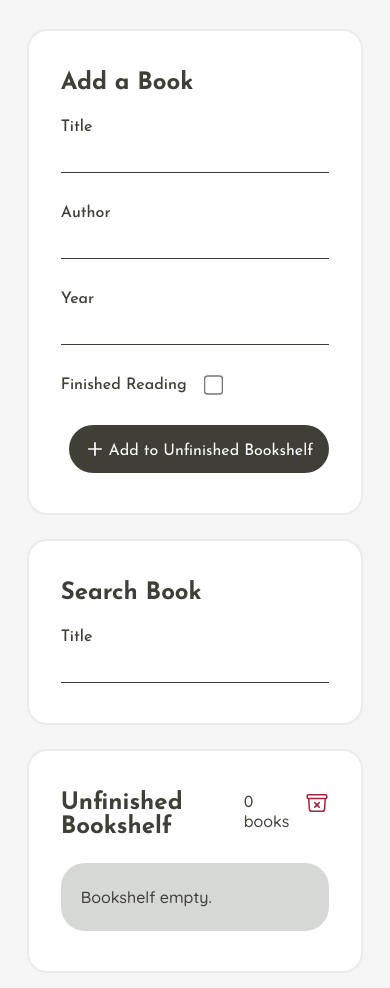
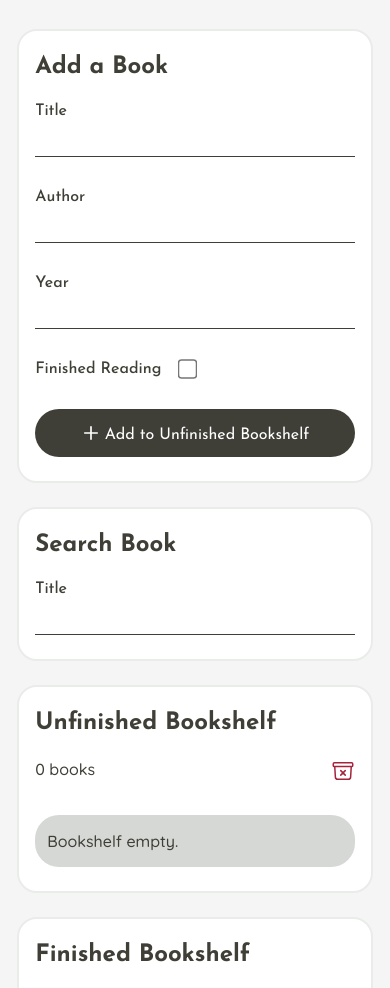
Before and after one commit to anindyoo/dicoding-react-3-bookshelf-app-starter-project, a plain HTML site: page index.html in a window 390 px wide. Shown: the part 91-1079 px from the top of the page. Drawn offline with Linux system fonts and the light colour scheme.

Commit message:
feat: add stylings for mobile screen.

```diff
--- a/assets/styles/style.css
+++ b/assets/styles/style.css
@@ -223,7 +223,7 @@ header .center-element {
   flex-direction: column;
   justify-content: center;
   align-items: center;
-  gap: 0.75rem;
+  gap: 1.5rem;
 }
 
 .check-icon {
@@ -331,3 +331,47 @@ header .center-element {
   color: #FFFFFF;
   background-color: var(---danger-color);
 }
+
+@media screen and (max-width: 768px) {
+  section {
+    padding: 1.5rem 1rem;
+    border-radius: 1.25rem;
+  }
+
+  .center-element {
+    width: 95%;
+  }
+
+  .list-header {
+    flex-direction: column;
+  }
+
+  .count-empty-wrapper {
+    justify-content: space-between;
+    margin-bottom: 2rem;
+  }
+
+  .submit-button-wrappper button {
+    justify-content: center;
+  }
+
+  .modal-container {
+    width: 90%;
+  }
+}
+
+@media screen and (max-width: 425px) {
+  .submit-button-wrappper {
+    align-items: stretch;
+    width: 100%;
+  }
+
+  .bookshelf {
+    gap: 1rem;
+    padding: 1rem 0.75rem;
+  }
+
+  .modal-container {
+    width: 80%;
+  }
+}
```
